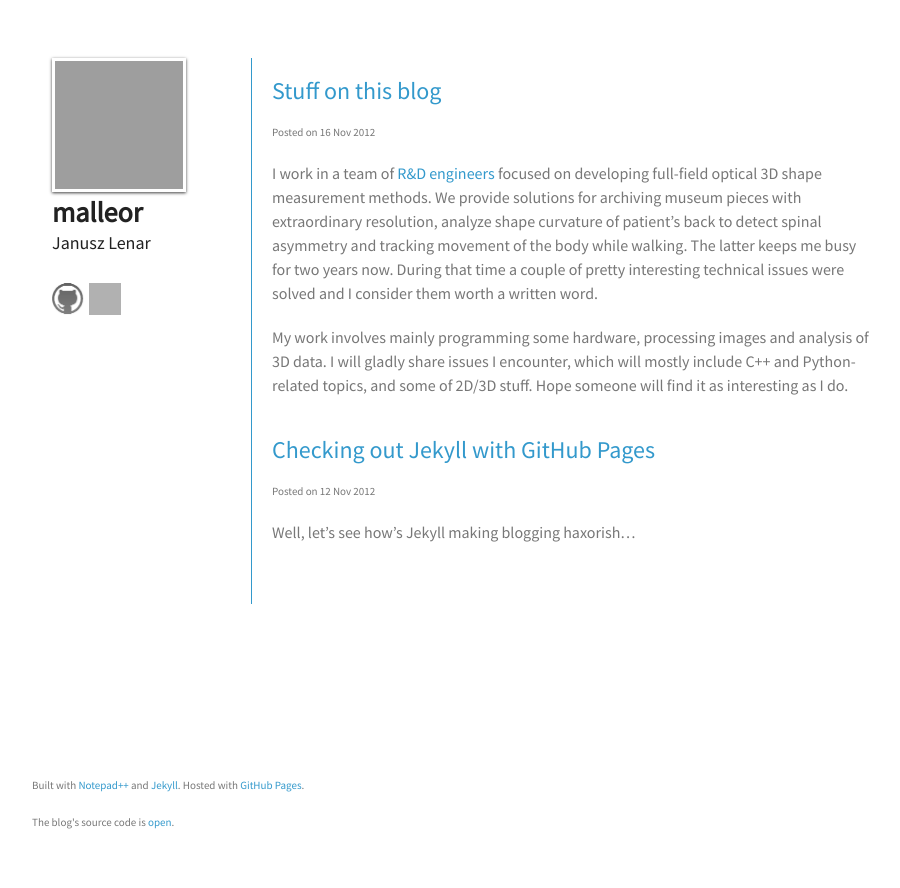
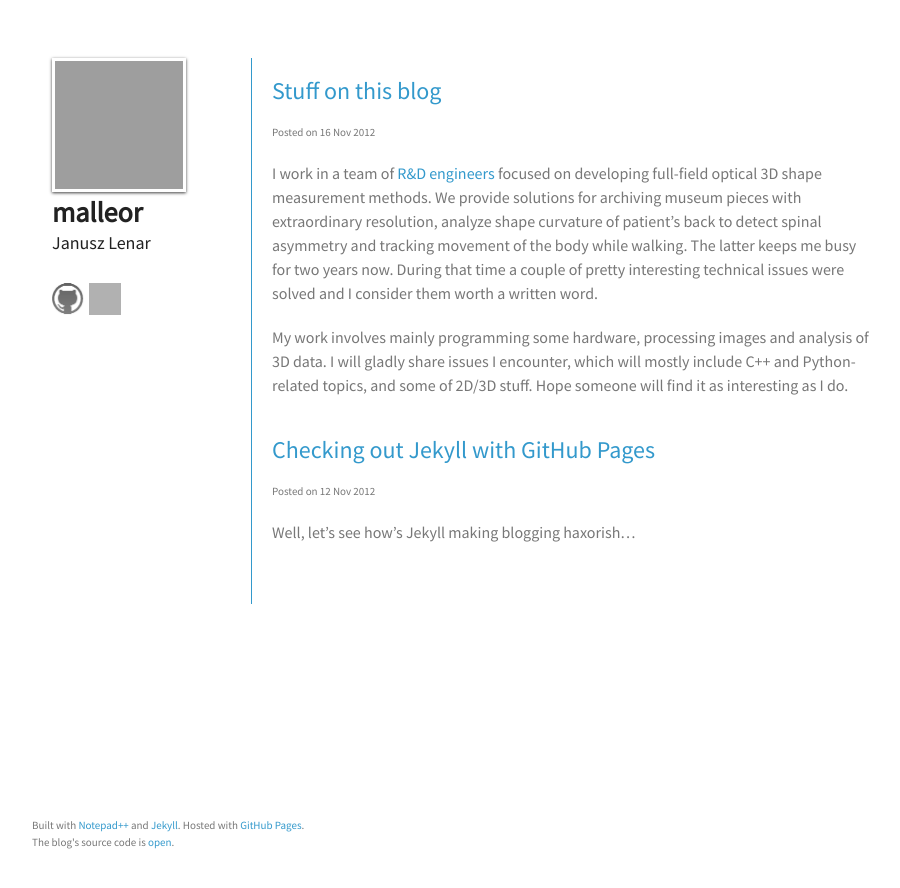
Before and after one commit to malleor/malleor.github.com, a Jekyll site: the page built from index.html, in a window 1280 px wide. Shown: the top 888 px of the page, without its empty margins (178-1078 px from the left). Built offline with Jekyll 4.4.1, drawn with Linux system fonts in a browser that asks for light colours; the list of posts is cut into pages by our own code; comment, search, counter and statistics services are not loaded; grey boxes are pictures that could not be loaded.

Commit message:
Footer's paragraphs closer together

```diff
--- a/stylesheets/styles.css
+++ b/stylesheets/styles.css
@@ -234,6 +234,10 @@ footer {
   bottom:50px;
 }
 
+footer p {
+  margin:0;
+}
+
 .post-date {
 }
 
```
